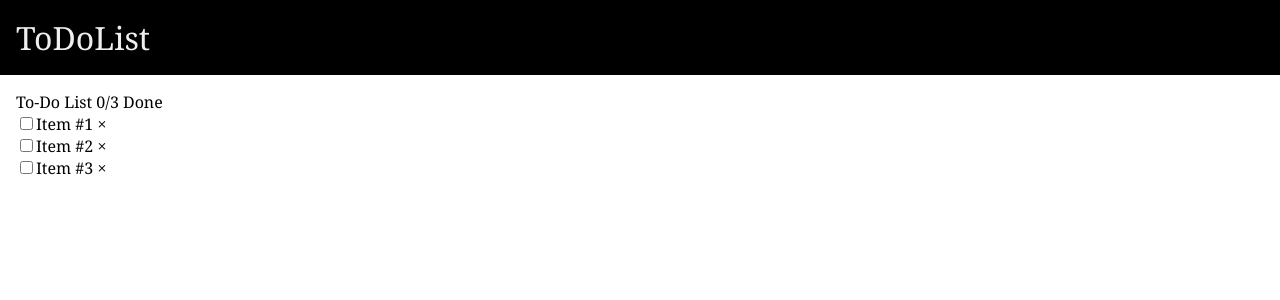
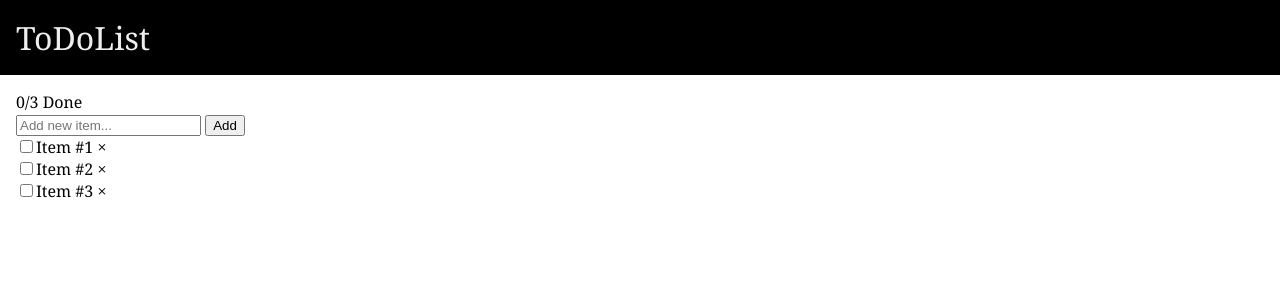
Before and after one commit to cyberpirate92/react-todo, a React (Create React App) app: page / in a window 1280 px wide. Shown: the top 300 px of the page. Built offline with nearby package versions, Linux system fonts and the light colour scheme.

Commit message:
Abiity to add item

```diff
--- a/src/components/TodoList/TodoList.js
+++ b/src/components/TodoList/TodoList.js
@@ -8,7 +8,9 @@ class TodoList extends Component {
         this.state = {
             list: this.props.list,
         };
-        this.itemChangeHandler = this.itemChangeHandler.bind(this);
+        // this.itemChangeHandler = this.itemChangeHandler.bind(this);
+        // this.itemRemoveHandler = this.itemRemoveHandler.bind(this);
+        this.addTodoItem = this.addTodoItem.bind(this);
     }
 
     itemChangeHandler(itemIndex) {
@@ -27,15 +29,44 @@ class TodoList extends Component {
         curState.splice(itemIndex, 1);
         console.log('After', curState);
         this.setState({
-            list: curState
+            list: curState,
         });
+    }
+
+    addTodoItem(todoText) {
+        if (todoText) {
+            /** @type {Array} */
+            let curState = JSON.parse(JSON.stringify(this.state.list));
+            let maxId = (curState.length > 0 && curState.reduce((acc, cur, ) => cur.id > acc.id ? cur : acc).id) || 0;
+            curState.push({
+                done: false,
+                text: todoText,
+                id: maxId + 1,
+            });
+            this.setState({
+                list: curState,
+            });
+        }
+    }
+
+    addClickHandler = () => {
+        /** @type {HTMLInputElement} */
+        let textbox = document.querySelector("#todoInput");
+        if (textbox && textbox.value) {
+            let text = textbox.value.trim();
+            if (text) {
+                this.addTodoItem(text);
+                textbox.value = '';
+            }
+        }
     }
 
     render() {
         console.log('Rendering TodoList');
         return (
             <div className="TodoList">
-                <div>To-Do List {this.state.list.filter(item => item.done === true).length}/{this.state.list.length} Done</div>
+                <div>{this.state.list.filter(item => item.done === true).length}/{this.state.list.length} Done</div>
+                <input type="text" id="todoInput" placeholder="Add new item..."/> <button onClick={this.addClickHandler}>Add</button>
                 {this.state.list.map((item, index) => (<TodoItem key={item.id} done={item.done} text={item.text} changeHandler={() => this.itemChangeHandler(index)} removeHandler={() => this.itemRemoveHandler(index)} />))}
             </div>
         );
```
